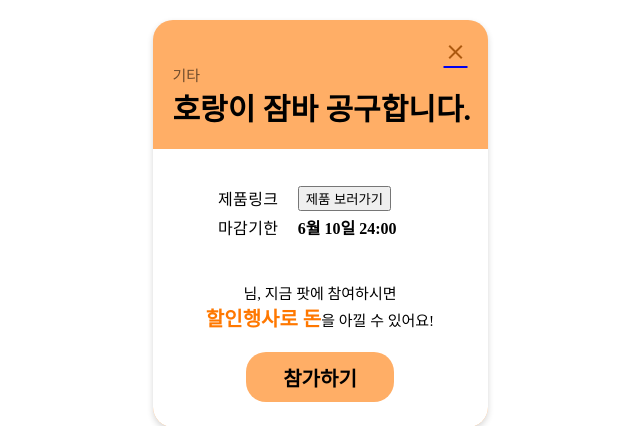
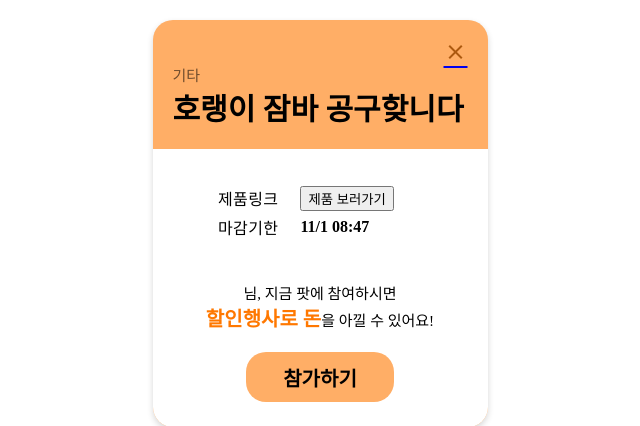
Before and after one commit to 2-one-week/mini_hackathon, a Django app: page /detail/others/1 in a window 1280 px wide. Shown: the top 426 px of the page, without its empty margins (320-960 px from the left). Run offline with Django 3.2, Linux system fonts and the light colour scheme; a user stored in the database is signed in; data comes from the database, SQL or seed files in the repository; both versions use the stored data as it was after the commit; parts of the project's set-up code (start-up, migrations or seed data) failed here and were passed over; some web fonts are replaced.

Commit message:
6/7 7:10

```diff
--- a/Nbbang/app/templates/detail/detail_others.html
+++ b/Nbbang/app/templates/detail/detail_others.html
@@ -22,7 +22,7 @@
                 <p>기타</p>
             </div>
             <div class="title">
-                <h1>호랑이 잠바 공구합니다.</h1>
+                <h1>{{others.title}}</h1>
             </div>
         </div>
         <div class="detail-main">
@@ -37,7 +37,7 @@
                     </tr>
                     <tr><!--두번째 줄 시작-->
                         <td class="left"><div>마</div><div>감</div><div>기</div><div>한</div></td>
-                        <td class="right">6월 10일 24:00</td>
+                        <td class="right">{{others.deadline1}} {{others.deadline2}}</td>
                     </tr>
                 </table>
             </div>
--- a/Nbbang/app/templates/getin/getin_food.html
+++ b/Nbbang/app/templates/getin/getin_food.html
@@ -24,7 +24,7 @@
             </div>
         </div>
         <div class="detail-main">
-            <!--여기서부터 일반 유저-->>
+            <!--여기서부터 일반 유저-->
             <a href="{{getin_food.kakaoLink}}">
                 <button class="openkakao" href="">오픈카톡방 들어가기</button>
             </a>
--- a/Nbbang/app/templates/getin/getin_ott.html
+++ b/Nbbang/app/templates/getin/getin_ott.html
@@ -18,7 +18,7 @@
             </div>
             <div class="category">
                 <p>OTT 서비스</p>
-            </div>s
+            </div>
             <div class="title">
                 <h1>{{getin_ott.title}}</h1>
             </div>
```
Also changed, not shown: Nbbang/db.sqlite3.
